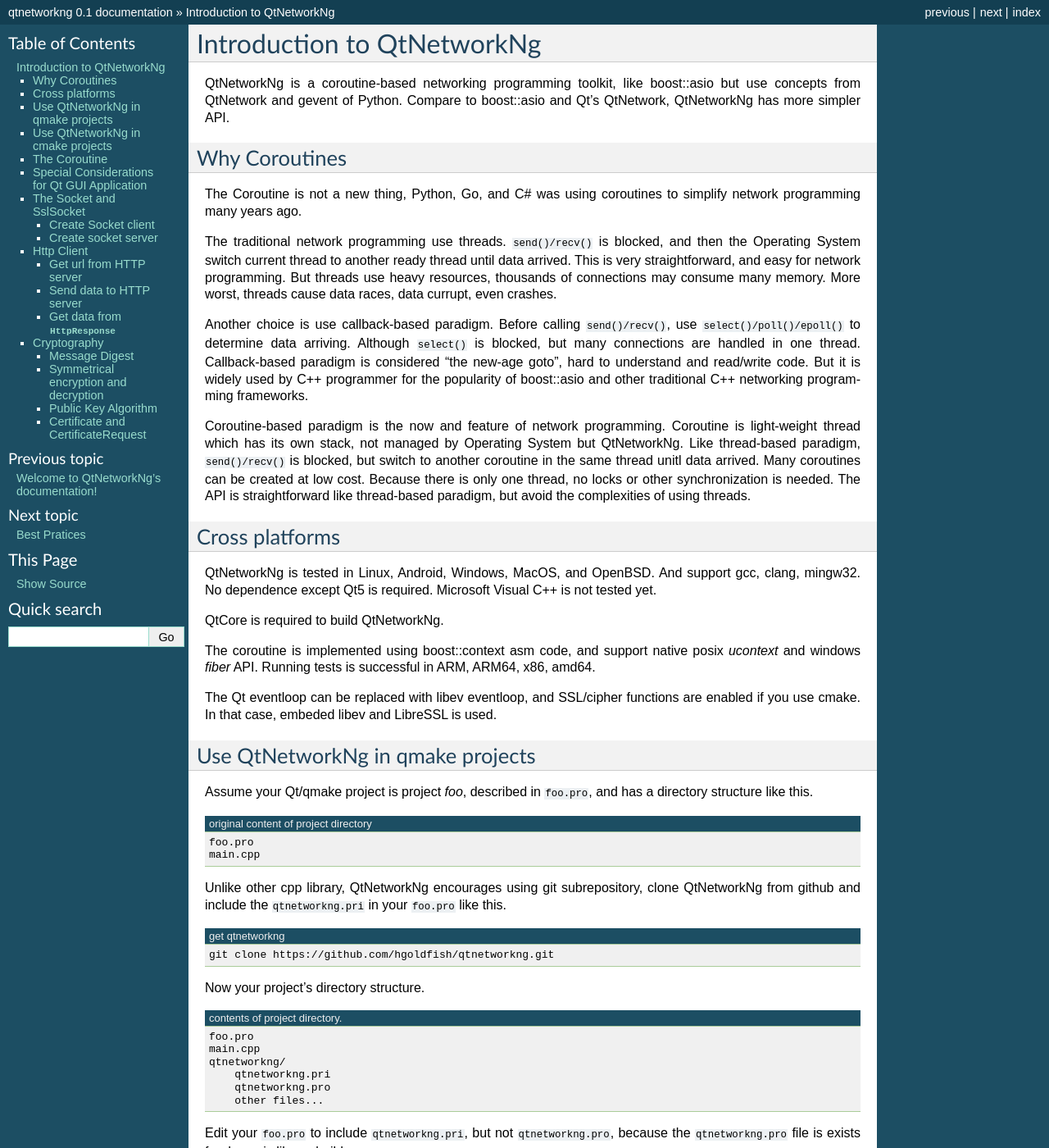
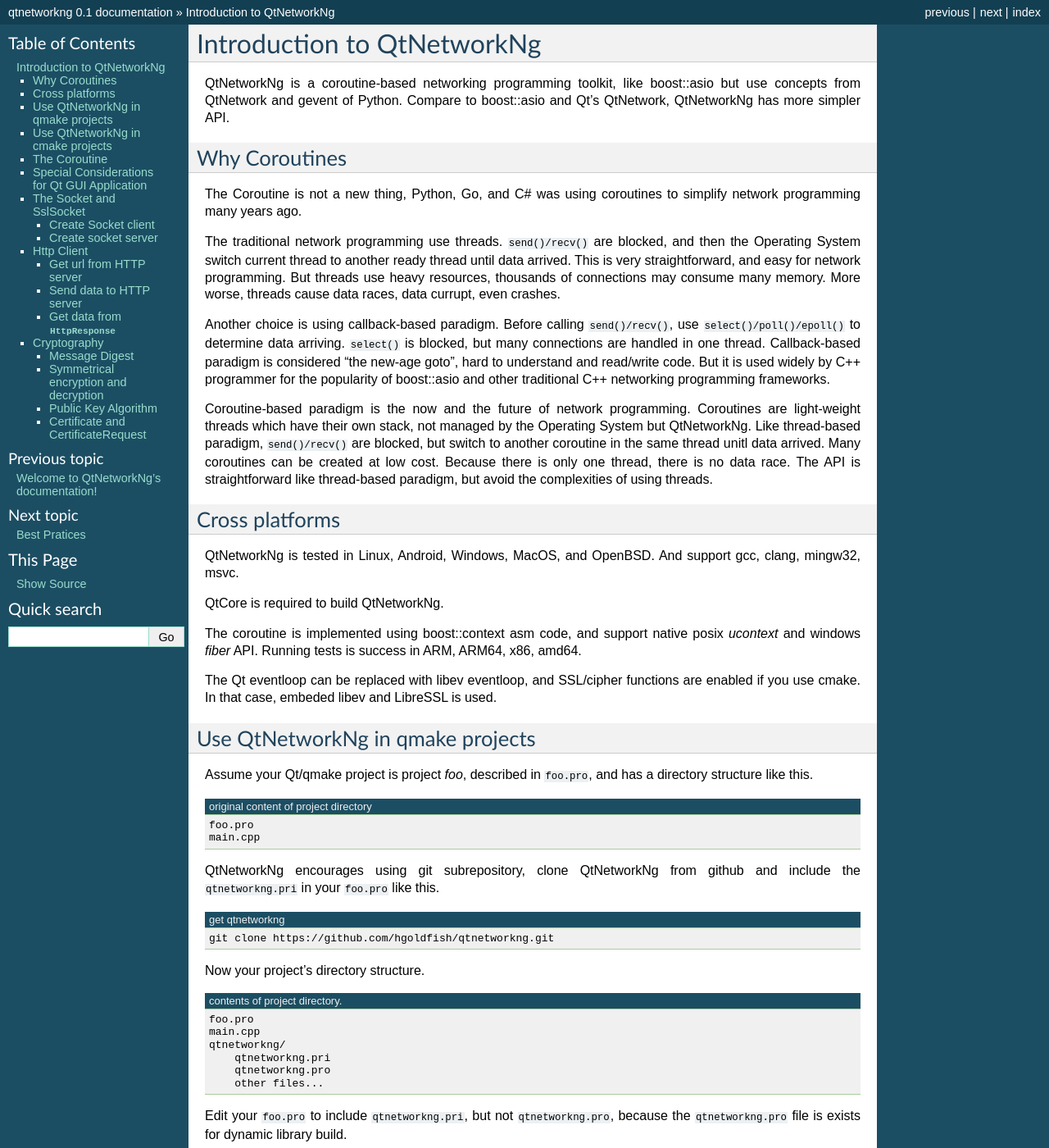
Before and after one commit to hgoldfish/qtnetworkng, a Sphinx documentation site: the page built from docs/intro.rst, in a window 1280 px wide and 1400 px high. Shown: the whole window at 82% size. Built offline with Sphinx 7.4.7, drawn with Linux system fonts in a browser that asks for light colours; some of the changed text lies outside the part shown.

Commit message:
fix some errors in the documents.

```diff
--- a/docs/intro.rst
+++ b/docs/intro.rst
@@ -9,21 +9,21 @@
 
 The Coroutine is not a new thing, Python, Go, and C# was using coroutines to simplify network programming many years ago.
 
-The traditional network programming use threads. ``send()/recv()`` is blocked, and then the Operating System switch current thread to another ready thread until data arrived. This is very straightforward, and easy for network programming. But threads use heavy resources, thousands of connections may consume many memory. More worst, threads cause data races, data currupt, even crashes.
+The traditional network programming use threads. ``send()/recv()`` are blocked, and then the Operating System switch current thread to another ready thread until data arrived. This is very straightforward, and easy for network programming. But threads use heavy resources, thousands of connections may consume many memory. More worse, threads cause data races, data currupt, even crashes.
 
-Another choice is use callback-based paradigm. Before calling ``send()/recv()``, use ``select()/poll()/epoll()`` to determine data arriving. Although ``select()`` is blocked, but many connections are handled in one thread. Callback-based paradigm is considered "the new-age goto", hard to understand and read/write code. But it is widely used by C++ programmer for the popularity of boost::asio and other traditional C++ networking programming frameworks.
+Another choice is using callback-based paradigm. Before calling ``send()/recv()``, use ``select()/poll()/epoll()`` to determine data arriving. ``select()`` is blocked, but many connections are handled in one thread. Callback-based paradigm is considered "the new-age goto", hard to understand and read/write code. But it is used widely by C++ programmer for the popularity of boost::asio and other traditional C++ networking programming frameworks.
 
-Coroutine-based paradigm is the now and feature of network programming. Coroutine is light-weight thread which has its own stack, not managed by Operating System but QtNetworkNg. Like thread-based paradigm, ``send()/recv()`` is blocked, but switch to another coroutine in the same thread unitl data arrived. Many coroutines can be created at low cost. Because there is only one thread, no locks or other synchronization is needed. The API is straightforward like thread-based paradigm, but avoid the complexities of using threads.
+Coroutine-based paradigm is the now and the future of network programming. Coroutines are light-weight threads which have their own stack, not managed by the Operating System but QtNetworkNg. Like thread-based paradigm, ``send()/recv()`` are blocked, but switch to another coroutine in the same thread unitl data arrived. Many coroutines can be created at low cost. Because there is only one thread, there is no data race. The API is straightforward like thread-based paradigm, but avoid the complexities of using threads.
 
 
 Cross platforms
 ---------------
 
-QtNetworkNg is tested in Linux, Android, Windows, MacOS, and OpenBSD. And support gcc, clang, mingw32. No dependence except Qt5 is required. Microsoft Visual C++ is not tested yet.
+QtNetworkNg is tested in Linux, Android, Windows, MacOS, and OpenBSD. And support gcc, clang, mingw32, msvc.
 
 QtCore is required to build QtNetworkNg.
 
-The coroutine is implemented using boost::context asm code, and support native posix `ucontext` and windows `fiber` API. Running tests is successful in ARM, ARM64, x86, amd64.
+The coroutine is implemented using boost::context asm code, and support native posix `ucontext` and windows `fiber` API. Running tests is success in ARM, ARM64, x86, amd64.
 
 The Qt eventloop can be replaced with libev eventloop, and SSL/cipher functions are enabled if you use cmake. In that case, embeded libev and LibreSSL is used.
 
@@ -39,7 +39,7 @@
     foo.pro
     main.cpp
 
-Unlike other cpp library, QtNetworkNg encourages using git subrepository, clone QtNetworkNg from github and include the ``qtnetworkng.pri`` in your ``foo.pro`` like this.
+QtNetworkNg encourages using git subrepository, clone QtNetworkNg from github and include the ``qtnetworkng.pri`` in your ``foo.pro`` like this.
 
 .. code-block:: bash
     :caption: get qtnetworkng
@@ -221,22 +221,24 @@
     {
     public:
         HtmlWindow()
-            :operations(new CoroutineGroup) {
+            : operations(new CoroutineGroup)
+        {
             operations->spawn([this] {
                 Coroutine::sleep(1);
                 loadNews();
             });
         }
 
-        ~HtmlWindow() {
+        ~HtmlWindow()
+        {
             delete operations;
         }
-
     private:
-        void loadNews() {
+        void loadNews()
+        {
             HttpSession session;
             HttpResponse response = session.get("http://www.example.com/");
-            if(response.isOk()) {
+            if (response.isOk()) {
                 setHtml(response.html());
             } else {
                 setHtml("failed");
@@ -266,9 +268,7 @@
 
 ``Socket`` and ``SslSocket`` objects can be converted to ``SocketLike`` objects, which are useful for functions accept both ``Socket`` and ``SslSocket`` parameter.
 
-Note: ``Socket`` was designed to support any network families but now ipv4 and ipv6 is supported only, because QtNetworkNg is using ``QHostAddress`` now.
-
-There is a ``KcpSocket`` implementing KCP over UDP. It has a simpliar API like ``Socket``, and support turning to ``SocketLike`` too.
+There is a ``KcpSocket`` implementing KCP over UDP. It has a simpliar API like ``Socket``, and support converting to ``SocketLike`` too.
 
 
 Create Socket client
```
Also changed, not shown: other parts of docs/intro.rst (+12 -6 lines).
